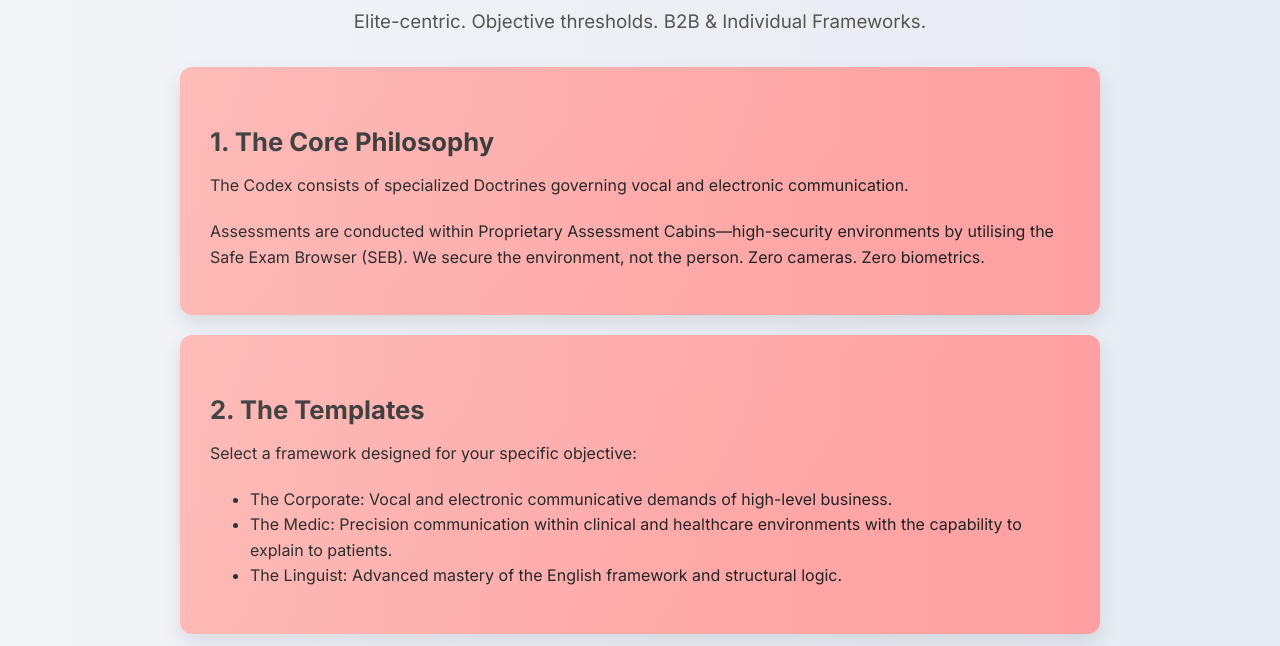
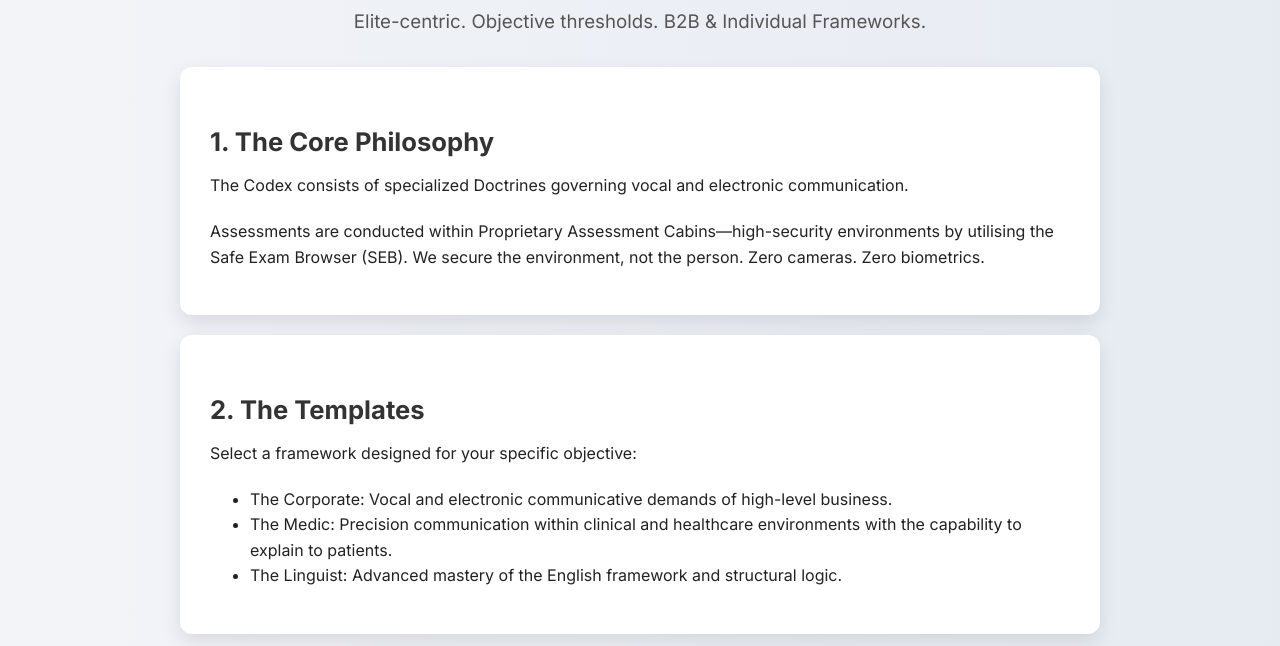
Before and after one commit to H-Baidwan/h-baidwan.github.io, a plain HTML site: page index.html in a window 1280 px wide. Shown: the part 154-800 px from the top of the page. Drawn offline with Linux system fonts and the light colour scheme.

Commit message:
Update index.html

```diff
--- a/index.html
+++ b/index.html
@@ -42,46 +42,25 @@ main {
 }
 
 /* Headings */
-h1 { font-size: 2.4em; margin-bottom: 10px; text-align: center; color: #1a1a1a; animation: fadeInDown 1s ease forwards; }
-h3 { text-align: center; margin-bottom: 30px; color: #555; font-weight: 400; animation: fadeInUp 1s ease forwards; }
-h2 { font-size: 1.6em; margin-top: 30px; color: #333; overflow-wrap: break-word; word-break: normal; } /* fixed headings */
+h1 { font-size: 2.4em; margin-bottom: 10px; text-align: center; color: #1a1a1a; }
+h3 { text-align: center; margin-bottom: 30px; color: #555; font-weight: 400; }
+h2 { font-size: 1.6em; margin-top: 30px; color: #333; white-space: pre-wrap; word-break: keep-all; } /* prevents mid-word breaks */
 h3.section { font-size: 1.2em; font-weight: 600; margin-top: 20px; color: #666; }
 
 /* Paragraphs */
 p { margin: 10px 0 20px; }
 ul { margin: 10px 0 20px 40px; }
 
-/* Animated Gradient Cards */
-@keyframes gradientShift {
-  0% { background-position: 0% 50%; }
-  50% { background-position: 100% 50%; }
-  100% { background-position: 0% 50%; }
-}
+/* Cards */
 .card {
   padding: 25px 30px;
   margin: 20px 0;
   border-radius: 12px;
   box-shadow: 0 8px 20px rgba(0,0,0,0.1);
-  position: relative;
-  overflow: hidden;
-  background: linear-gradient(270deg, #ff9a9e, #fad0c4, #fbc2eb, #a6c1ee);
-  background-size: 800% 800%;
-  animation: gradientShift 15s ease infinite;
+  background: #fff; /* solid color for readability */
   transition: transform 0.4s, box-shadow 0.4s;
 }
 .card:hover { transform: translateY(-5px); box-shadow: 0 12px 28px rgba(0,0,0,0.15); }
-.card::before {
-  content: "";
-  position: absolute;
-  top: 0;
-  left: -50%;
-  width: 200%;
-  height: 100%;
-  background: linear-gradient(120deg, rgba(255,255,255,0.15) 0%, rgba(255,255,255,0) 60%);
-  transform: skewX(-25deg);
-  transition: all 0.5s;
-}
-.card:hover::before { left: 100%; }
 
 /* Buttons */
 .btn {
@@ -102,10 +81,6 @@ nav { margin: 20px 0; text-align: center; }
 
 /* Footer */
 footer { text-align: center; font-size: 0.8em; color: #888; margin: 40px 0 20px; }
-
-/* Animations */
-@keyframes fadeInDown { 0% { opacity: 0; transform: translateY(-20px); } 100% { opacity: 1; transform: translateY(0); } }
-@keyframes fadeInUp { 0% { opacity: 0; transform: translateY(20px); } 100% { opacity: 1; transform: translateY(0); } }
 
 /* Responsive */
 @media (max-width: 768px) {
```
